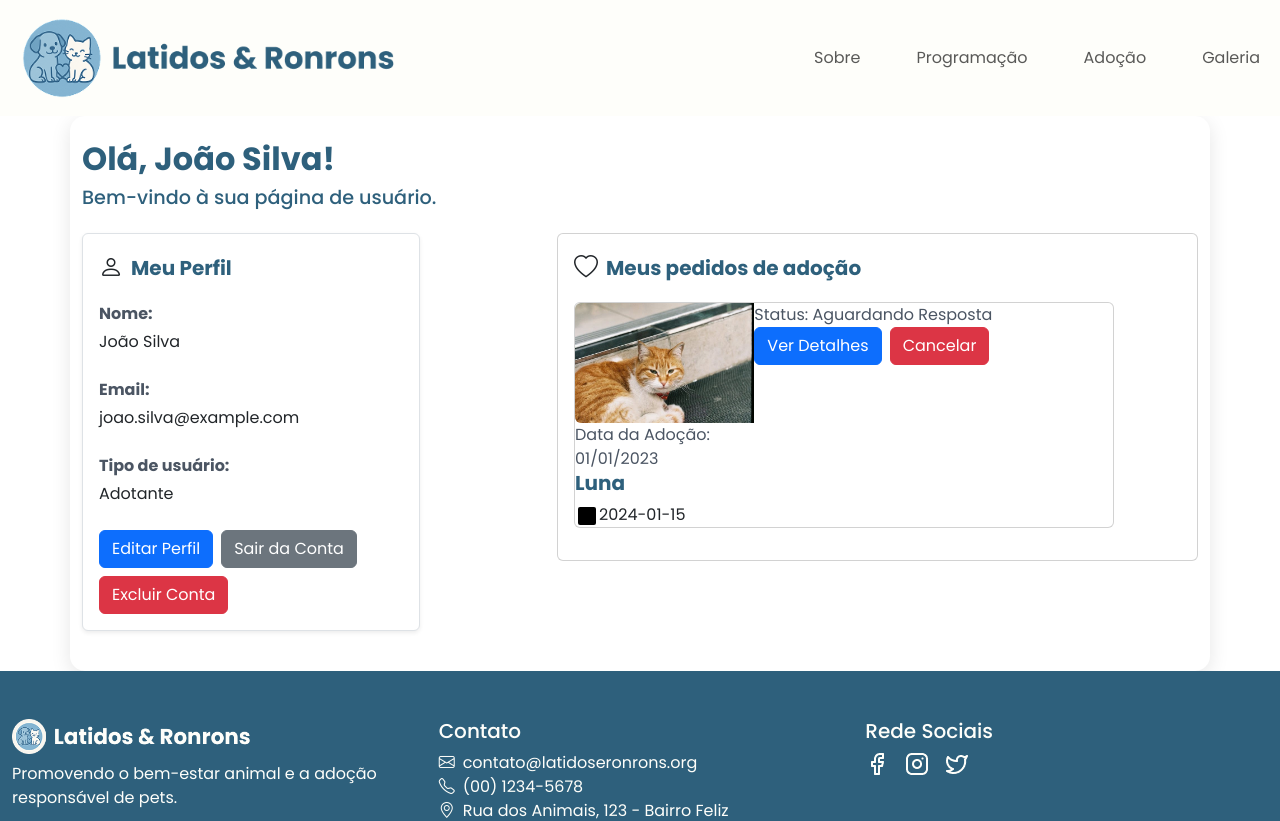
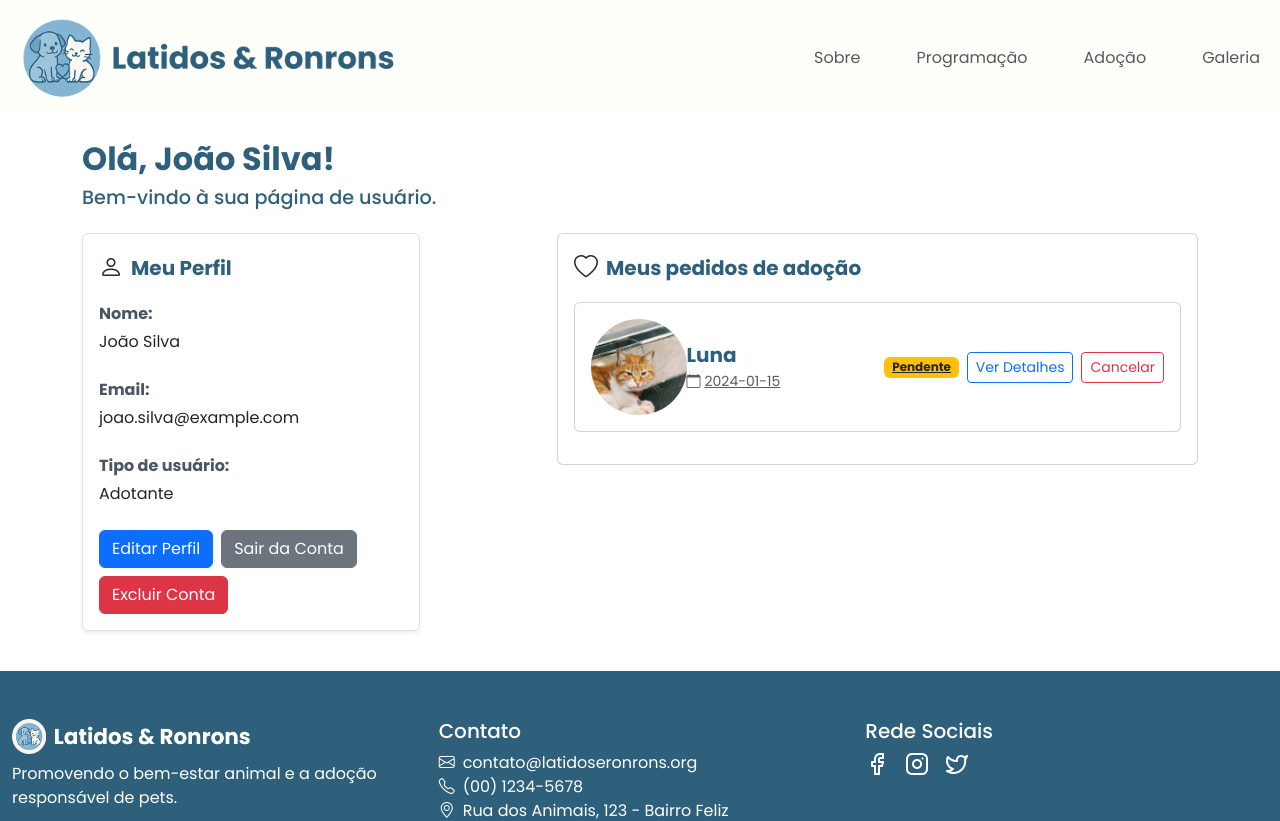
Before and after one commit to chryssstina/Adocao_de_Animais_React, a React (Vite) app in the folder Latidos_E_Ronrons/: page /user in a window 1280 px wide. Shown: the top 821 px of the page. Built offline with nearby package versions, Linux system fonts and the light colour scheme.

Commit message:
Improve AdoptionCard layout and styling
Refactored AdoptionCard component for better structure and visual appearance. Added dedicated CSS for image styling, content padding, and removed unnecessary borders and shadows from User page styles.

```diff
--- a/Latidos_E_Ronrons/src/components/AdoptionCard/AdoptionCard.css
+++ b/Latidos_E_Ronrons/src/components/AdoptionCard/AdoptionCard.css
@@ -0,0 +1,17 @@
+
+
+
+#data-text{
+    text-decoration: none;
+}
+
+#adoption-card-image {
+    width: 6rem;
+    height: 6rem;
+    object-fit: cover;
+    border-radius: 50%;
+}
+
+#adoption-card-content{
+    padding: 1rem;
+}
--- a/Latidos_E_Ronrons/src/components/AdoptionCard/AdoptionCard.jsx
+++ b/Latidos_E_Ronrons/src/components/AdoptionCard/AdoptionCard.jsx
@@ -1,26 +1,38 @@
+import "./AdoptionCard.css";
 import Rufus from "../../assets/PhotoGallery/rufus_gato_laranja.jpg";
 
 function AdoptionCard() {
   return (
-    <section className="adoption-card" id="adoption-card">
-      <div className="card mb-3" style={{ maxWidth: "540px" }}>
-        <div className="row g-0">
-          <div className="col-md-4">
+    <section className="adoption-card" id="adoption-card-section">
+      <div className="card mb-3" id="adoption-card-content">
+        <div className="row g-0 align-items-center">
+          {/* Imagem */}
+          <div className="col-md-2 text-center">
             <img
               src={Rufus}
-              className="img-fluid rounded-start"
+              className="img-fluid rounded-circle"
               alt="Animal adotado"
+              id="adoption-card-image"
             />
-            <div>
-              <p className="card-text">Data da Adoção: 01/01/2023</p>
-              <h5 className="card-title">Luna</h5>
+          </div>
+
+          <div className="col-md-4">
+            <h5 className="card-title mb-1">Luna</h5>
+            <div className="text-muted small">
+              <i className="bi bi-calendar me-1"></i>
+              <span>2024-01-15</span>
             </div>
-            <div class="flex items-center text-sm text-gray-500"><svg xmlns="http://www.w3.org/2000/svg" width="24" height="24" class="lucide lucide-calendar h-4 w-4 mr-1" data-lov-id="src/pages/UserDashboard.tsx:116:32" data-lov-name="Calendar" data-component-path="src/pages/UserDashboard.tsx" data-component-line="116" data-component-file="UserDashboard.tsx" data-component-name="Calendar" data-component-content="%7B%22className%22%3A%22h-4%20w-4%20mr-1%22%7D"><path d="M8 2v4"></path><path d="M16 2v4"></path><rect width="18" height="18" x="3" y="4" rx="2"></rect><path d="M3 10h18"></path></svg>2024-01-15</div>
           </div>
-          <div className="col-md-8">
-            <p className="card-text">Status: Aguardando Resposta</p>
-            <button className="btn btn-primary me-2">Ver Detalhes</button>
-            <button className="btn btn-danger">Cancelar</button>
+
+          {/* Status e botões */}
+          <div className="col-md-6 d-flex justify-content-end align-items-center gap-2 flex-wrap">
+            <span className="badge bg-warning text-dark">Pendente</span>
+            <button className="btn btn-outline-primary btn-sm">
+              Ver Detalhes
+            </button>
+            <button className="btn btn-outline-danger btn-sm">
+              Cancelar
+            </button>
           </div>
         </div>
       </div>
--- a/Latidos_E_Ronrons/src/pages/User/User.css
+++ b/Latidos_E_Ronrons/src/pages/User/User.css
@@ -9,12 +9,7 @@
     font-size: 1.2rem;
 }
 
-#user-card{
-    border: 1px solid var(--azul-primario);
-    border-color: red;
-}
-
-/* no borders */
 #user-container{
     border: none !important;
+    box-shadow: none !important;
 }
```
